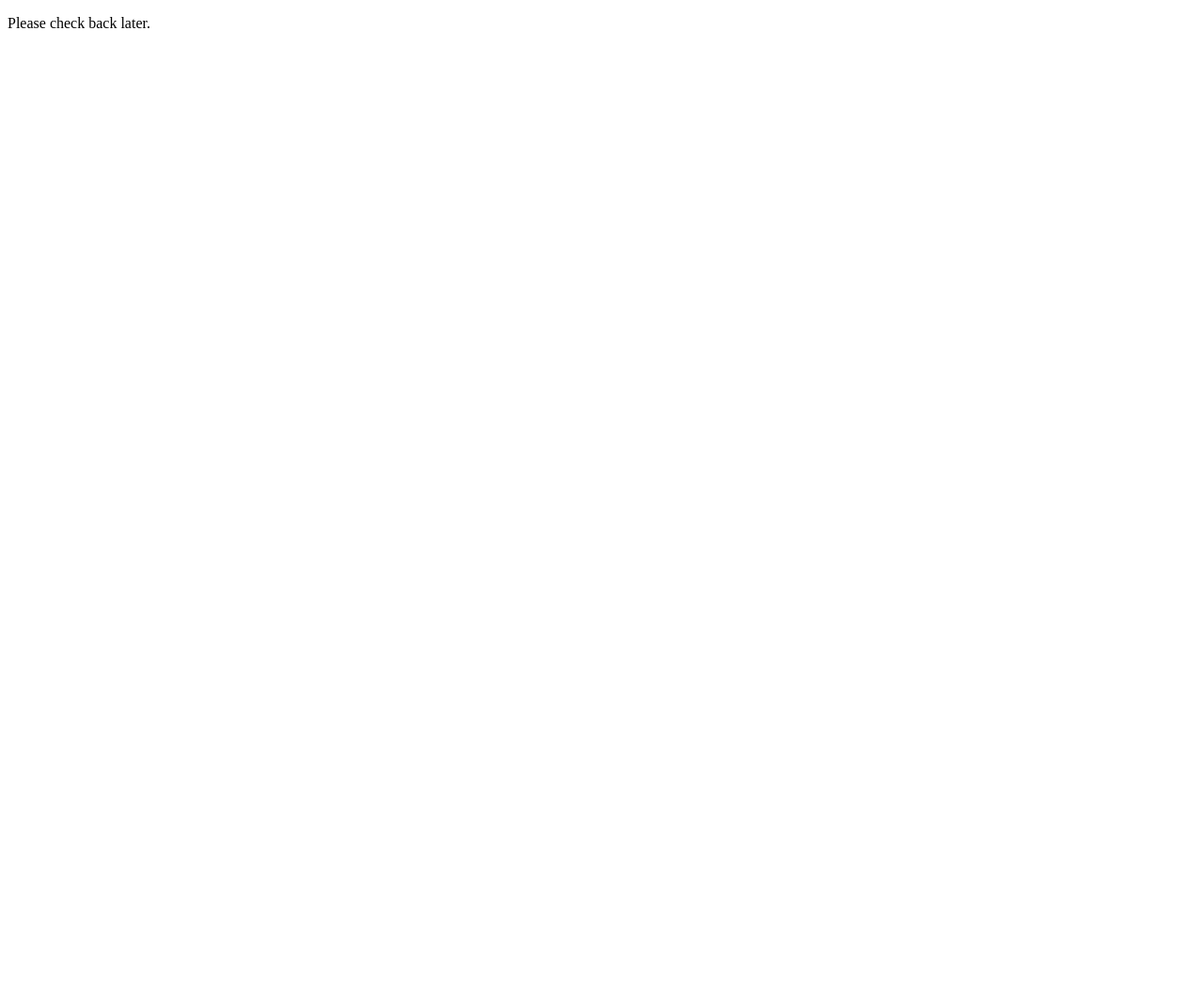
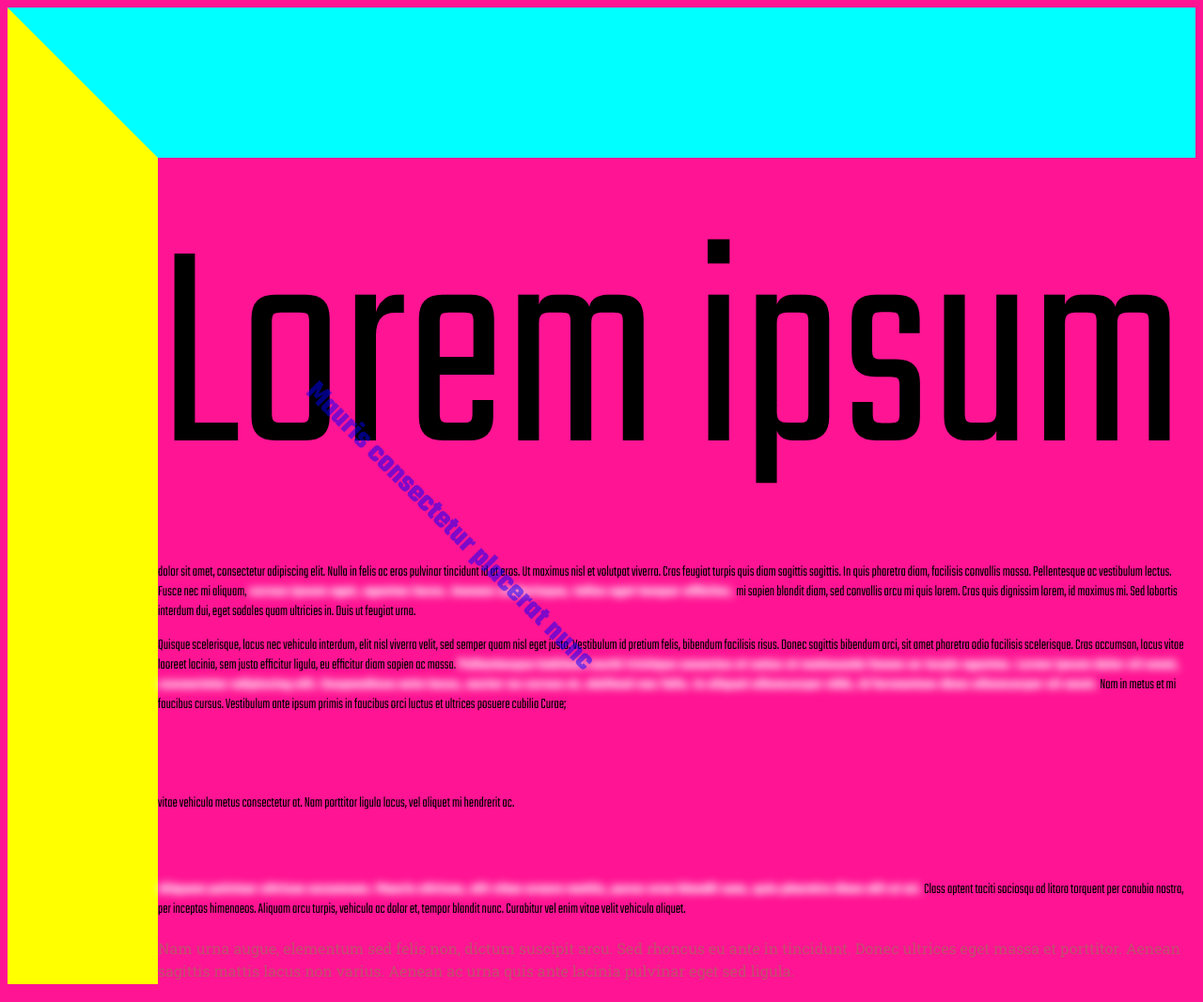
Before and after one commit to jennabrinkmann/dsgn1374, a plain HTML site: page type/index.html in a window 1280 px wide. Shown: the top 1067 px of the page at 94% size. Before the commit the page ends 800 px from the top, so only its background shows below. Drawn offline with Linux system fonts and the light colour scheme.

Commit message:
Initial upload of type

```diff
--- a/type/index.html
+++ b/type/index.html
@@ -1,7 +1,16 @@
 <!DOCTYPE html>
 <head>
-	<title>A website is never finished</title>
+	<title>Type</title>
+	<link rel="stylesheet" href="styles.css">
+	<link href="https://fonts.googleapis.com/css2?family=Roboto+Slab&family=Teko:wght@300;400;700&display=swap" rel="stylesheet">
 </head>
 <body>
-	<p>Please check back later.</p>
+	<main>
+
+		<p><span class= "initial-text">Lorem ipsum </span> <br> dolor sit amet, consectetur adipiscing elit. Nulla in felis ac eros pulvinar tincidunt id at eros. Ut maximus nisl et volutpat viverra. Cras feugiat turpis quis diam sagittis sagittis. In quis pharetra diam, facilisis convallis massa. Pellentesque ac vestibulum lectus. Fusce nec mi aliquam, <span class="new-color">cursus ipsum eget, egestas lacus. Aenean scelerisque, tellus eget tempor efficitur,</span> mi sapien blandit diam, sed convallis arcu mi quis lorem. Cras quis dignissim lorem, id maximus mi. Sed lobortis interdum dui, eget sodales quam ultricies in. Duis ut feugiat urna.</p>
+
+		<p><span class="angled-text">Quisque scelerisque, lacus nec vehicula interdum, elit nisl viverra velit, sed semper quam nisl eget justo. Vestibulum id pretium felis, bibendum facilisis risus. Donec sagittis bibendum orci, sit amet pharetra odio facilisis scelerisque. Cras accumsan, lacus vitae laoreet lacinia, sem justo efficitur ligula, eu efficitur diam sapien ac massa.</span> <span class="new-color">Pellentesque habitant morbi tristique senectus et netus et malesuada fames ac turpis egestas. Lorem ipsum dolor sit amet, consectetur adipiscing elit. Suspendisse ante lacus, auctor eu cursus et, eleifend nec felis. In aliquet ullamcorper nibh, id fermentum diam ullamcorper sit amet.</span> Nam in metus et mi faucibus cursus. Vestibulum ante ipsum primis in faucibus orci luctus et ultrices posuere cubilia Curae;
+
+		<h1>Mauris consectetur placerat nunc</h1> vitae vehicula metus consectetur at. Nam porttitor ligula lacus, vel aliquet mi hendrerit ac. <h2>Pellentesque et dictum ex.</h2> <span class="new-color">Aliquam pulvinar ultrices accumsan. Mauris ultrices, elit vitae ornare mattis, purus urna blandit sem, quis pharetra diam elit ut mi.</span> Class aptent taciti sociosqu ad litora torquent per conubia nostra, per inceptos himenaeos. Aliquam arcu turpis, vehicula ac dolor et, tempor blandit nunc. Curabitur vel enim vitae velit vehicula aliquet. <br> <br> <span class="other-font">Nam urna augue, elementum sed felis non, dictum suscipit arcu. Sed rhoncus eu ante in tincidunt. Donec ultrices eget massa et porttitor. Aenean sagittis mattis lacus non varius. Aenean ac urna quis ante lacinia pulvinar eget sed ligula.</span></p>
+	</main>
 </body>
--- /dev/null
+++ b/type/styles.css
@@ -0,0 +1,40 @@
+/* Type */
+
+body {
+	background-color: deeppink;
+	color: black;
+	line-height: 1.3;
+    font-size: 1em;
+    font-family: 'Teko', sans-serif;
+    font-weight: 300;
+    border-top: 10em solid aqua;
+    border-left: 10em solid yellow;
+}
+h1 {
+	transform: rotate(45deg);
+	opacity: 0.5;
+	color: blue;
+}
+
+h2 {
+	transform: rotate(-50deg);
+	opacity: 0.25;
+}
+.new-color {
+	color: white;
+	font-weight: 700;
+	filter: blur(5px);
+	position: right;
+}
+.other-font {
+	font-family: 'Roboto Slab', serif;
+	color: lime;
+	opacity: 0.25;
+
+}
+.initial-text {
+	font-size: 20em;
+}
+.angled-text {
+	transform: rotate(45deg);
+}
```
